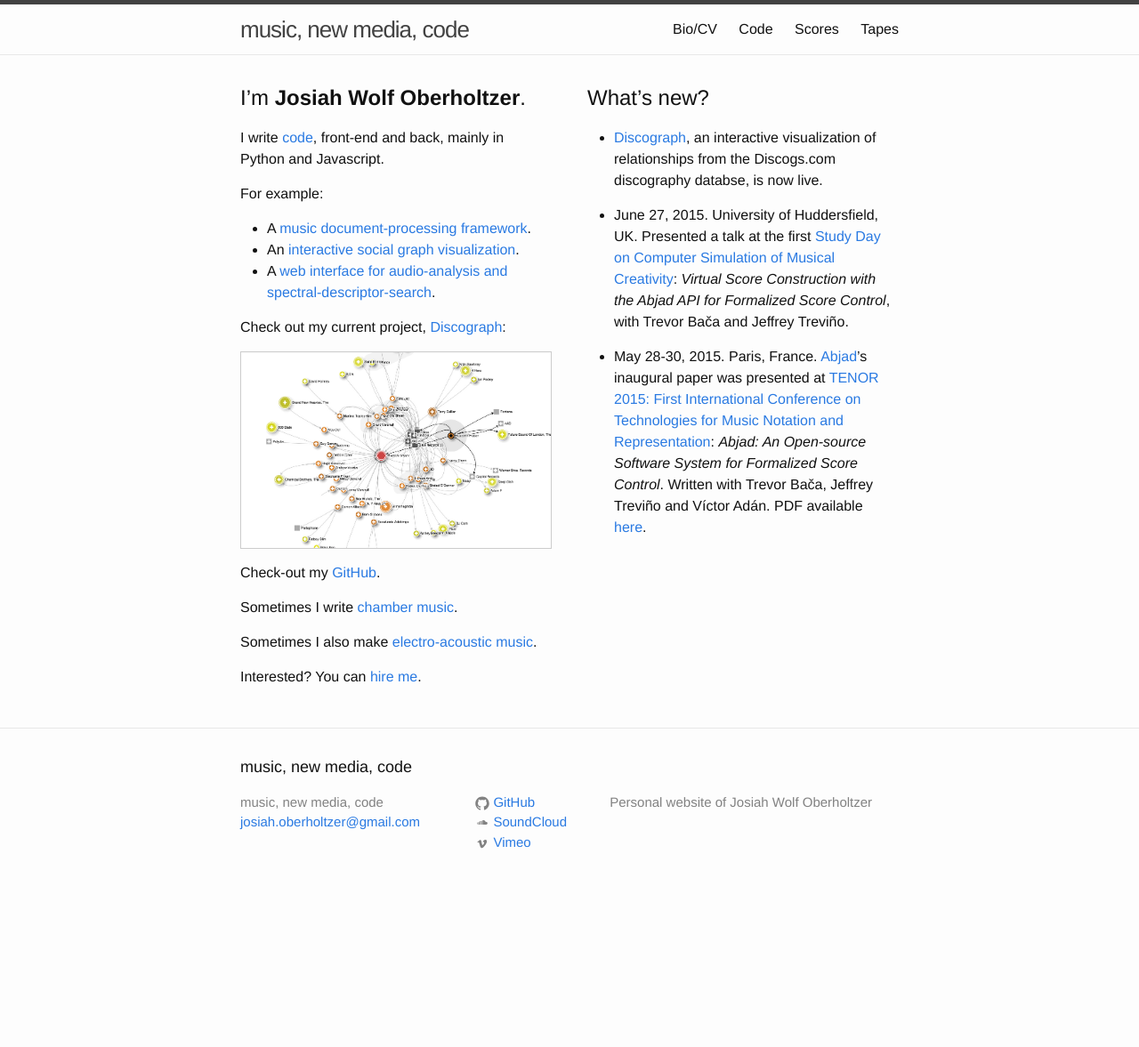
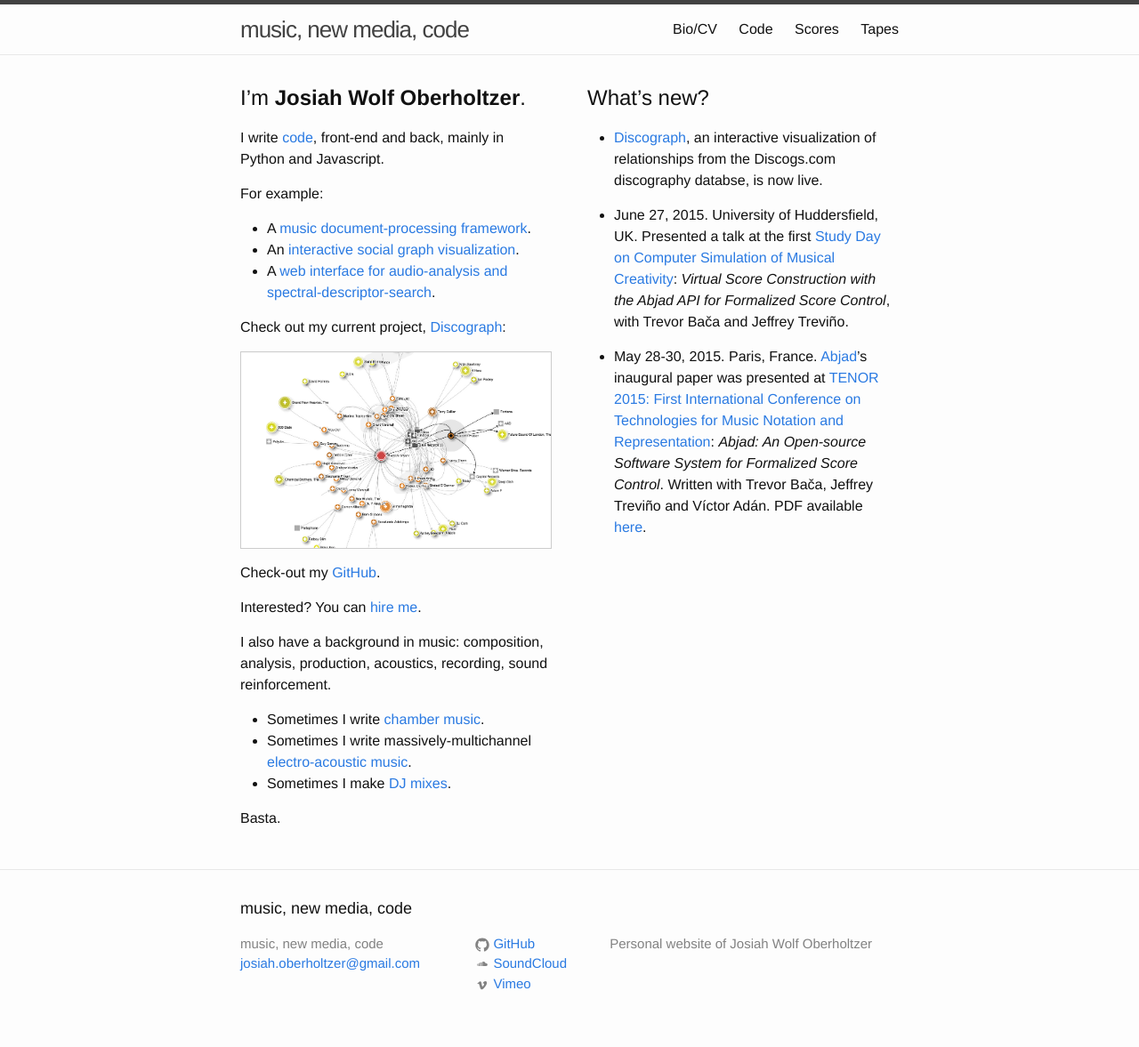
Before and after one commit to josiah-wolf-oberholtzer/josiah-wolf-oberholtzer.github.io, a Jekyll site: the page built from index.html, in a window 1280 px wide. Shown: the whole page at 89% size. Built offline with Jekyll 4.4.1, drawn with Linux system fonts in a browser that asks for light colours; nearby versions of some CDN libraries; before the commit the page ends 1018 px from its top, so only the background shows below that.

Commit message:
Updated blurb.

```diff
--- a/_includes/blurb.md
+++ b/_includes/blurb.md
@@ -16,8 +16,13 @@
 
 Check-out my [GitHub](http://github.com/josiah-wolf-oberholtzer).
 
-Sometimes I write [chamber music](/scores/).
+Interested? You can <a href="mailto:josiah.oberholtzer@gmail.com">hire me</a>.
 
-Sometimes I also make [electro-acoustic music](/tapes/).
+I also have a background in music: composition, analysis, production,
+acoustics, recording, sound reinforcement.
 
-Interested? You can <a href="mailto:josiah.oberholtzer@gmail.com">hire me</a>.
+- Sometimes I write [chamber music](/scores/).
+- Sometimes I write massively-multichannel [electro-acoustic music](/tapes/).
+- Sometimes I make [DJ mixes](https://soundcloud.com/josiah-wolf-oberholtzer/sets/bedroom-rockers).
+
+Basta.
```
